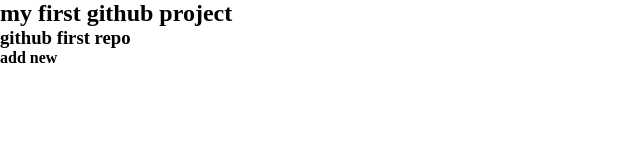
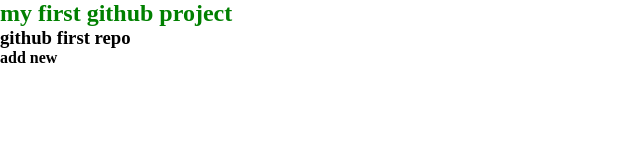
Before and after one commit to rumman2012/new-project, a plain HTML site: page new-project/index.html in a window 1280 px wide. Shown: the whole page, without its empty margins (0-640 px from the left). Drawn offline with Linux system fonts and the light colour scheme.

Commit message:
add style

```diff
--- a/new-project/style.css
+++ b/new-project/style.css
@@ -4,3 +4,7 @@
     padding: 0;
     box-sizing: border-box;
 }
+h2
+{
+    color:green;
+}
```
